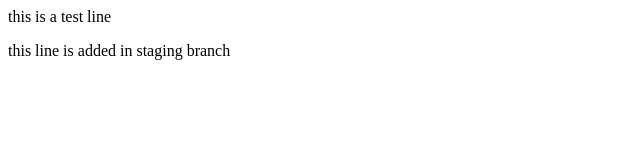
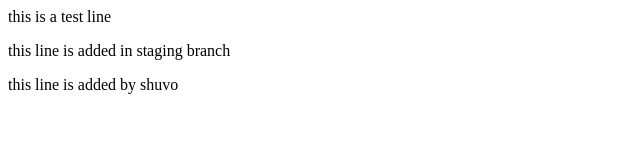
Before and after one commit to Shazzad-Shuvo/dummy-repo, a plain HTML site: page index.html in a window 1280 px wide. Shown: the whole page, without its empty margins (0-640 px from the left). Drawn offline with Linux system fonts and the light colour scheme.

```diff
--- a/index.html
+++ b/index.html
@@ -1,2 +1,3 @@
 <p>this is a test line</p>
 <p>this line is added in staging branch</p>
+<p>this line is added by shuvo</p>
```
